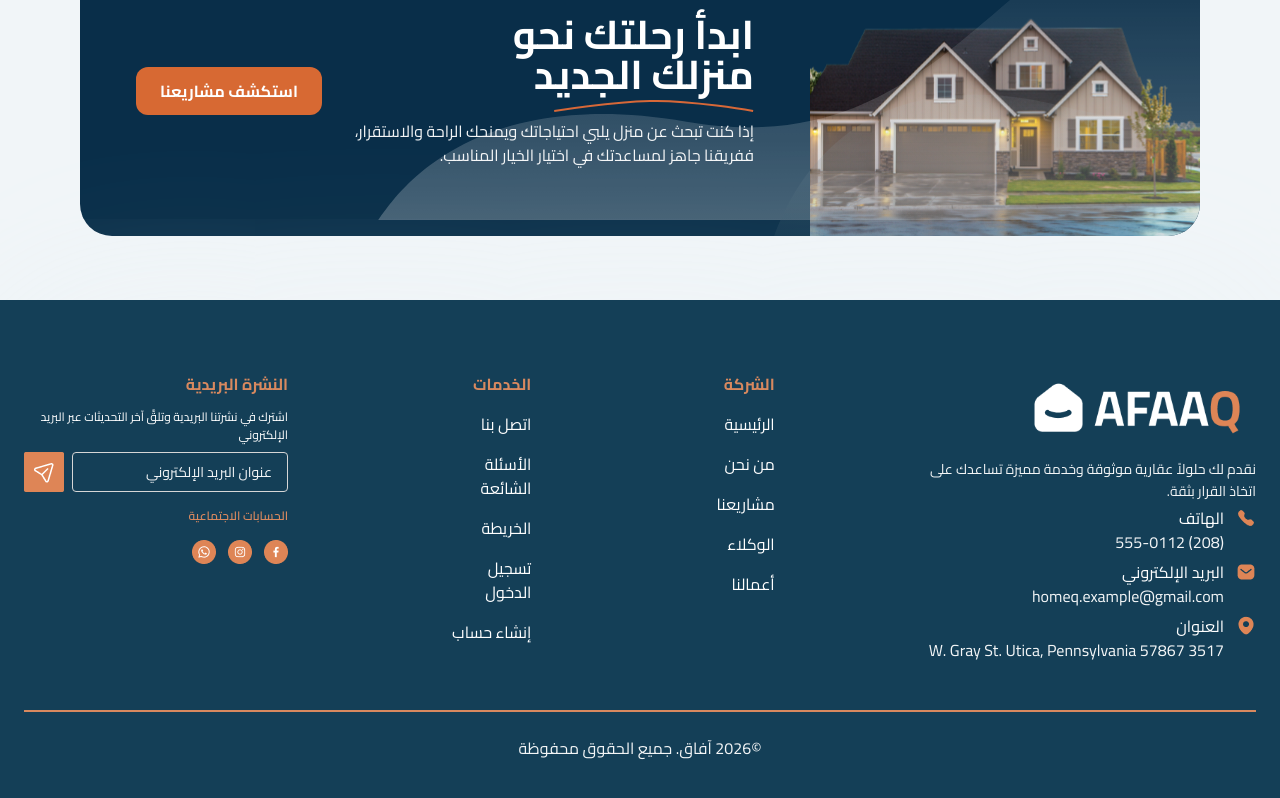
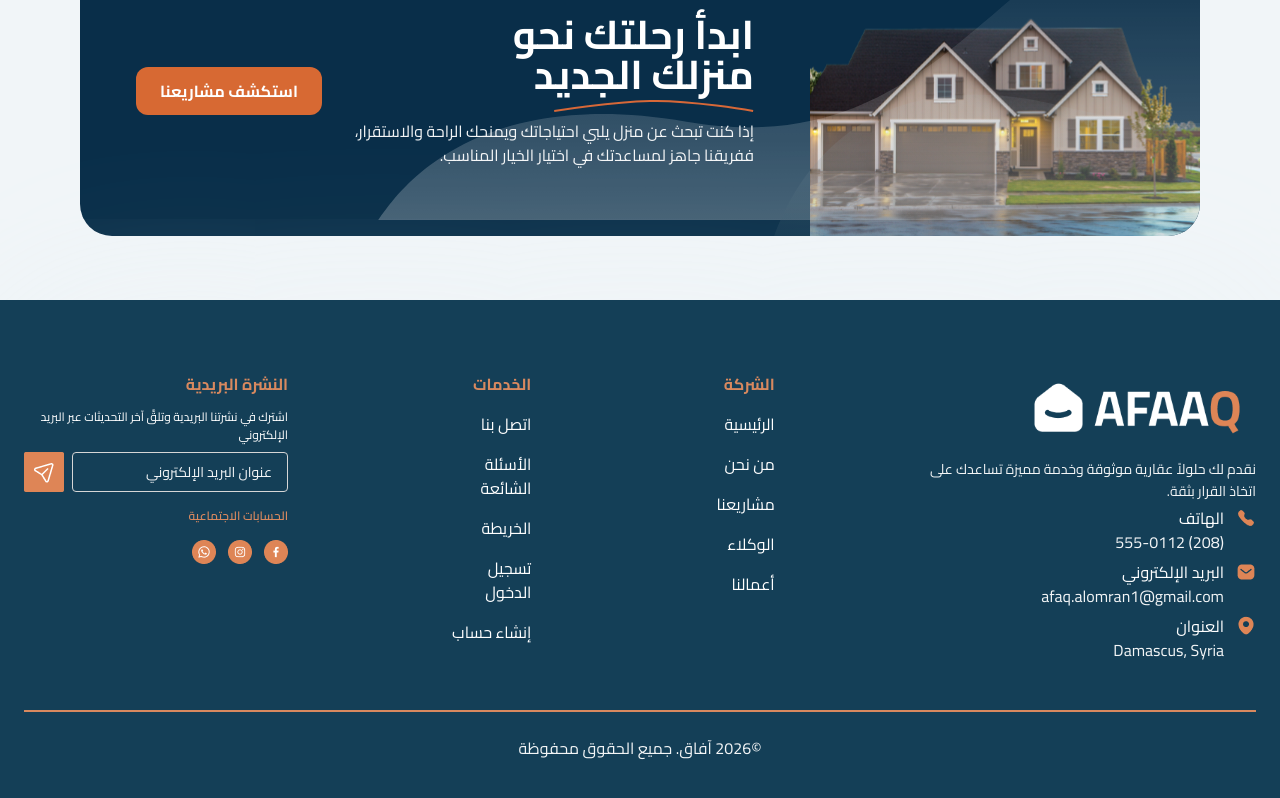
Before and after one commit to Abdullah-Alhatem/afaq-alomran-frontend, a React (Vite) app: page /properties/1 in a window 1280 px wide. Shown: the part 6640-7438 px from the top of the page. Built offline with nearby package versions, Linux system fonts and the light colour scheme.

Commit message:
fix small bugs & add facebook and Email links

```diff
--- a/src/components/home/ReviewsSection.jsx
+++ b/src/components/home/ReviewsSection.jsx
@@ -9,10 +9,11 @@ import patternIcon from '@/assets/Review Section copy/Pattern.svg'
 import { useHomeReviewsQuery } from '@/lib/fake-api/hooks'
 
 function ReviewsSection() {
-  const { t } = useTranslation()
+  const { t, i18n } = useTranslation()
   const { data: reviews = [] } = useHomeReviewsQuery()
   const [activeIndex, setActiveIndex] = useState(0)
   const activeReview = reviews[activeIndex]
+  const isRtl = i18n.dir() === 'rtl'
 
   if (!activeReview) {
     return null
@@ -62,7 +63,10 @@ function ReviewsSection() {
             {t('home.reviews.description')}
           </p>
 
-          <div className="mt-8 flex items-center gap-5 md:mt-12">
+          <div
+            dir="ltr"
+            className={`mt-8 flex items-center gap-5 md:mt-12 ${isRtl ? 'justify-end' : ''}`}
+          >
             <button
               type="button"
               onClick={handlePrevious}
--- a/src/components/layout/Footer.jsx
+++ b/src/components/layout/Footer.jsx
@@ -9,6 +9,10 @@ import messageIcon from '../../assets/Footer/Message.png'
 import sendIcon from '../../assets/Footer/Button.png'
 import waIcon from '../../assets/Footer/WA.png'
 import { useNewsletterSubscriptionMutation, useSiteSettingsQuery } from '@/lib/fake-api/hooks'
+
+const FOOTER_FACEBOOK_URL = 'https://www.facebook.com/share/18H8RM7xw5/'
+const FOOTER_EMAIL = 'afaq.alomran1@gmail.com'
+const FOOTER_EMAIL_HREF = `mailto:${FOOTER_EMAIL}`
 
 function Footer() {
   const { t } = useTranslation()
@@ -33,7 +37,7 @@ function Footer() {
 
   const socialLinks = [
     {
-      href: siteSettings.socialLinks.facebook,
+      href: FOOTER_FACEBOOK_URL,
       icon: fbIcon,
       label: t('agents.social.facebook'),
     },
@@ -66,11 +70,8 @@ function Footer() {
       icon: messageIcon,
       label: t('footer.contact.email'),
       content: (
-        <a
-          href={siteSettings.contact.footerEmailHref}
-          className="transition-colors hover:text-white"
-        >
-          {siteSettings.contact.footerEmailLabel}
+        <a href={FOOTER_EMAIL_HREF} className="transition-colors hover:text-white">
+          {FOOTER_EMAIL}
         </a>
       ),
     },
--- a/src/components/properties/PropertyDetailsContent.jsx
+++ b/src/components/properties/PropertyDetailsContent.jsx
@@ -248,7 +248,7 @@ function PropertyDetailsContent({ property }) {
           <section>
             <SectionHeading title={t('properties.detail.relatedTitle')} />
 
-            <div className="mt-5 grid gap-5 sm:mt-6 sm:grid-cols-2 xl:grid-cols-3 2xl:grid-cols-4">
+            <div className="mt-5 grid gap-5 sm:mt-6 sm:grid-cols-2 xl:grid-cols-3">
               {relatedProperties.map((relatedProperty) => (
                 <PropertyCard
                   key={relatedProperty.id}
```
Also changed, not shown: src/lib/fake-api/database.js.
